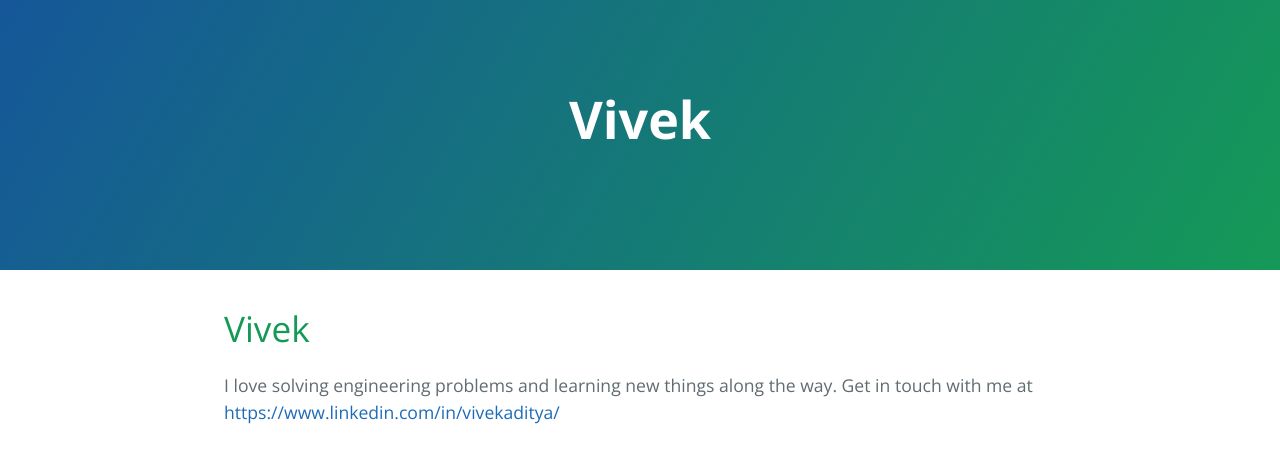
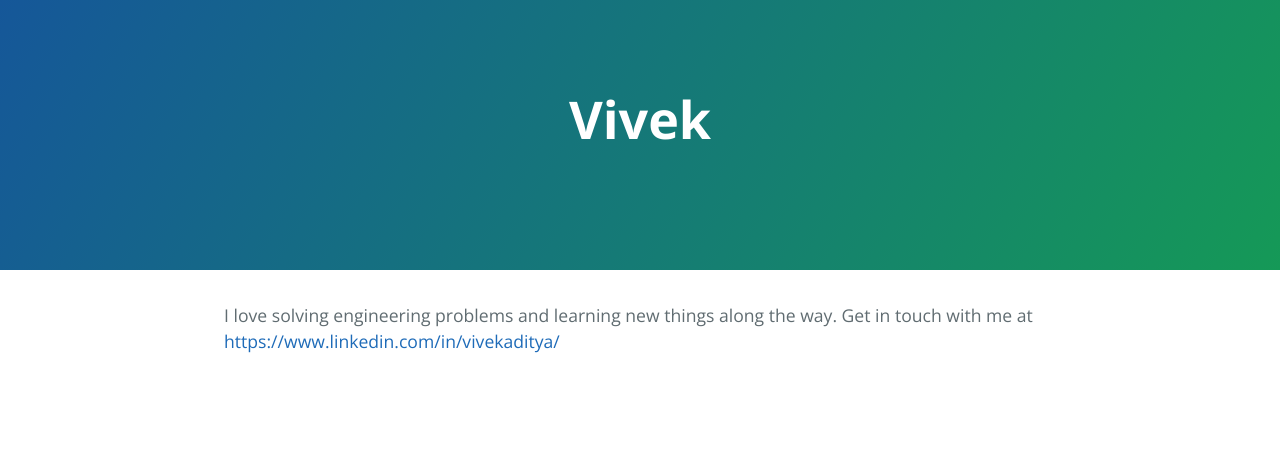
Before and after one commit to v3g42/vivekaditya.com, a Jekyll site: the page built from index.md, in a window 1280 px wide. Shown: the top 463 px of the page. Built offline with Jekyll 4.4.1, drawn with Linux system fonts in a browser that asks for light colours; the repository's description, which GitHub fills in, is left out; our own code applies the rules of GitHub Pages for plain Markdown files.

```diff
--- a/index.md
+++ b/index.md
@@ -2,7 +2,5 @@
 layout: default
 ---
 
-# Vivek
-
 I love solving engineering problems and learning new things along the way.
 Get in touch with me at [https://www.linkedin.com/in/vivekaditya/](https://www.linkedin.com/in/vivekaditya/)
```
Also changed, not shown: Gemfile.lock (added).
